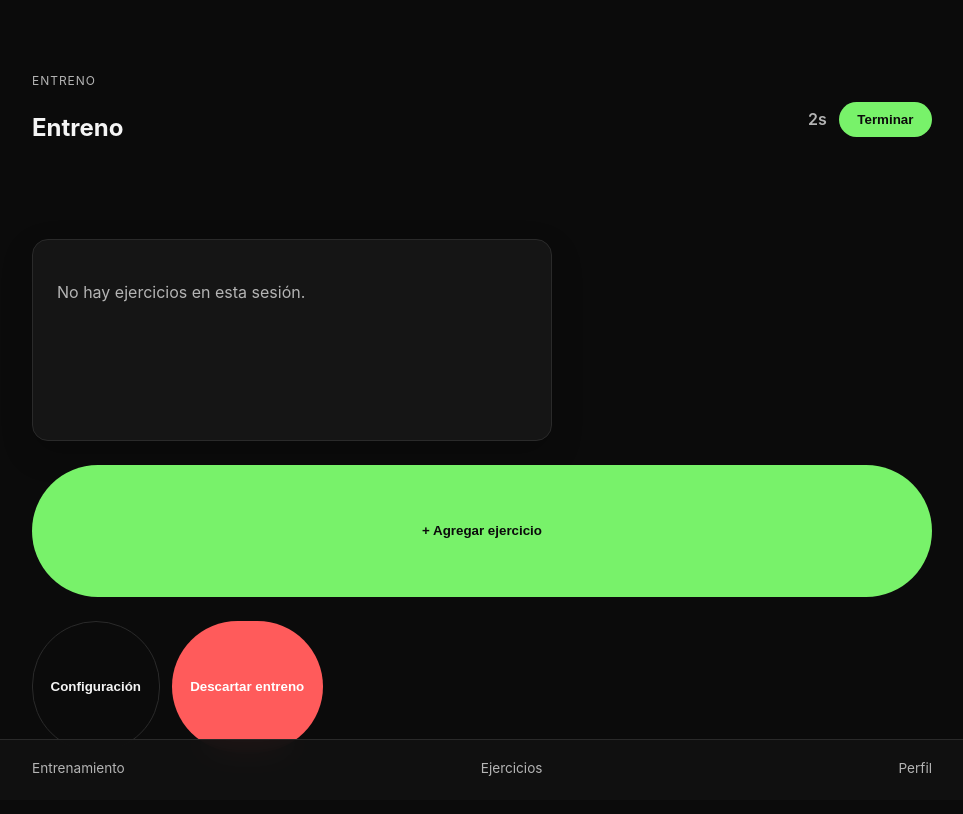
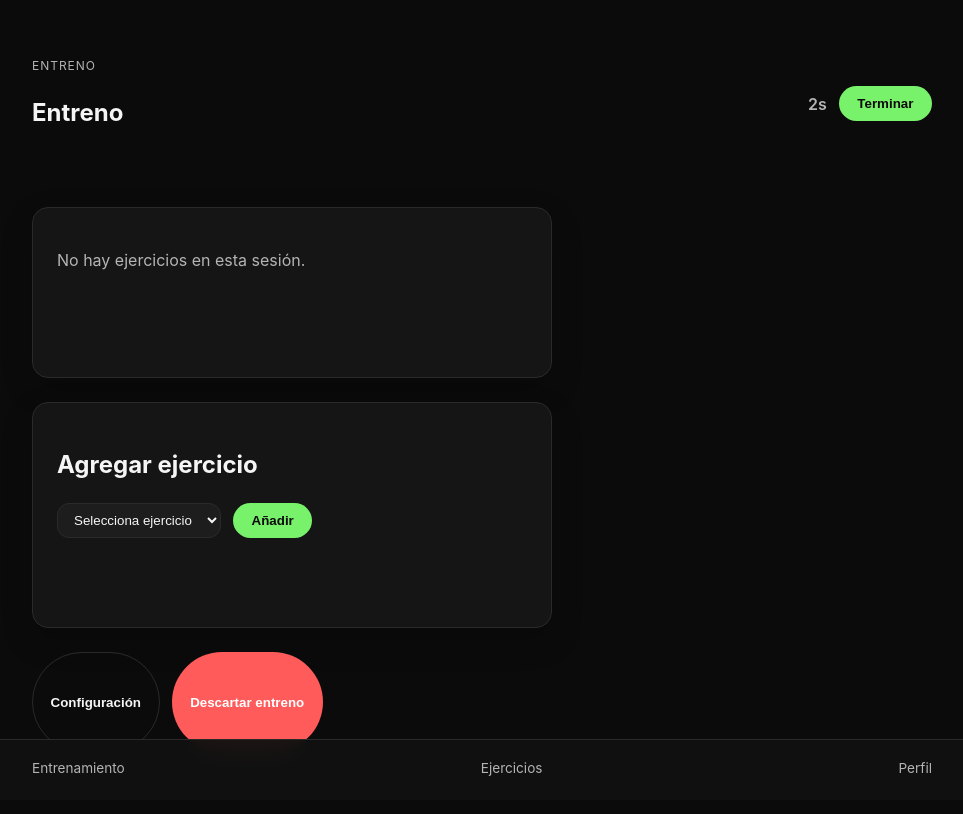
Before and after one commit to Vonetto/gym-app, a React (Vite) app: page / in a window 1280 px wide. Both pictures are taken after a click on the button "+ Empezar entrenamiento vacío". Shown: the top 814 px of the page, without its empty margins (158-1121 px from the left). Built offline with nearby package versions, Linux system fonts and the light colour scheme.

Commit message:
feat(workout): add exercise picker and history

```diff
--- a/src/pages/Home.tsx
+++ b/src/pages/Home.tsx
@@ -20,6 +20,7 @@ interface WorkoutSession {
     exerciseId: string;
     name: string;
     metricType: string;
+    previousSets?: Array<{ weight?: number; reps?: number }>;
     sets: Array<{
       weight?: number;
       reps?: number;
@@ -83,6 +84,9 @@ export function Home() {
     if (!detail) return;
     const exercises = await listExercises();
     const exerciseMap = new Map(exercises.map((exercise) => [exercise.id, exercise]));
+    const historyRaw = localStorage.getItem('workout-history');
+    const history = historyRaw ? JSON.parse(historyRaw) : [];
+    const lastSession = history.find((entry: WorkoutSession) => entry.routineId === routineId);
     const session: WorkoutSession = {
       id: `session-${crypto.randomUUID()}`,
       createdAt: new Date().toISOString(),
@@ -99,10 +103,18 @@ export function Home() {
           distance: defaults?.defaultDistance,
           completed: false
         }));
+        const previous =
+          lastSession?.exercises.find(
+            (exerciseEntry: { exerciseId: string }) => exerciseEntry.exerciseId === entry.exerciseId
+          )?.sets ?? [];
         return {
           exerciseId: entry.exerciseId,
           name: exercise ? getExerciseDisplayName(exercise, settings.language) : 'Ejercicio',
           metricType: exercise?.metricType ?? 'weight_reps',
+          previousSets: previous.map((set: { weight?: number; reps?: number }) => ({
+            weight: set.weight,
+            reps: set.reps
+          })),
           sets
         };
       })
--- a/src/pages/Workout.tsx
+++ b/src/pages/Workout.tsx
@@ -1,5 +1,7 @@
 import { useEffect, useMemo, useState } from 'react';
 import { useNavigate } from 'react-router-dom';
+import { listExercises, getExerciseDisplayName } from '../data/exercises';
+import { useSettings } from '../data/SettingsProvider';
 
 interface WorkoutSet {
   weight?: number;
@@ -13,6 +15,7 @@ interface WorkoutExercise {
   exerciseId: string;
   name: string;
   metricType: string;
+  previousSets?: Array<{ weight?: number; reps?: number }>;
   sets: WorkoutSet[];
 }
 
@@ -33,8 +36,13 @@ function formatDuration(seconds: number) {
 
 export function Workout() {
   const navigate = useNavigate();
+  const { settings } = useSettings();
   const [session, setSession] = useState<WorkoutSession | null>(null);
   const [elapsed, setElapsed] = useState(0);
+  const [exercisePicker, setExercisePicker] = useState('');
+  const [exerciseOptions, setExerciseOptions] = useState<
+    Array<{ id: string; label: string; metricType: string }>
+  >([]);
 
   useEffect(() => {
     const stored = localStorage.getItem('active-session');
@@ -47,6 +55,20 @@ export function Workout() {
     if (!session) return;
     localStorage.setItem('active-session', JSON.stringify(session));
   }, [session]);
+
+  useEffect(() => {
+    const loadExercises = async () => {
+      const exercises = await listExercises();
+      setExerciseOptions(
+        exercises.map((exercise) => ({
+          id: exercise.id,
+          label: getExerciseDisplayName(exercise, settings.language),
+          metricType: exercise.metricType
+        }))
+      );
+    };
+    loadExercises();
+  }, [settings.language]);
 
   useEffect(() => {
     if (!session) return;
@@ -105,6 +127,12 @@ export function Workout() {
   };
 
   const handleFinish = () => {
+    if (session) {
+      const existing = localStorage.getItem('workout-history');
+      const history = existing ? JSON.parse(existing) : [];
+      history.unshift(session);
+      localStorage.setItem('workout-history', JSON.stringify(history.slice(0, 50)));
+    }
     localStorage.removeItem('active-session');
     setSession(null);
     navigate('/');
@@ -114,6 +142,29 @@ export function Workout() {
     localStorage.removeItem('active-session');
     setSession(null);
     navigate('/');
+  };
+
+  const handleAddExercise = () => {
+    if (!session || !exercisePicker) return;
+    const selected = exerciseOptions.find((option) => option.id === exercisePicker);
+    if (!selected) return;
+    setSession((prev) => {
+      if (!prev) return prev;
+      const nextExercise: WorkoutExercise = {
+        exerciseId: selected.id,
+        name: selected.label,
+        metricType: selected.metricType,
+        previousSets: [],
+        sets: Array.from({ length: 3 }, () => ({
+          completed: false
+        }))
+      };
+      return {
+        ...prev,
+        exercises: [...prev.exercises, nextExercise]
+      };
+    });
+    setExercisePicker('');
   };
 
   const workoutTitle = useMemo(() => session?.routineName ?? 'Entreno', [session?.routineName]);
@@ -173,7 +224,12 @@ export function Workout() {
               {exercise.sets.map((set, setIndex) => (
                 <div key={`${exercise.exerciseId}-${setIndex}`} className="set-row">
                   <span>{setIndex + 1}</span>
-                  <span className="muted">-</span>
+                  <span className="muted">
+                    {exercise.previousSets?.[setIndex]?.weight !== undefined &&
+                    exercise.previousSets?.[setIndex]?.reps !== undefined
+                      ? `${exercise.previousSets?.[setIndex]?.weight} x ${exercise.previousSets?.[setIndex]?.reps}`
+                      : '-'}
+                  </span>
                   <input
                     type="number"
                     value={set.weight ?? ''}
@@ -209,9 +265,22 @@ export function Workout() {
         ))
       )}
 
-      <button className="primary-button full" type="button">
-        + Agregar ejercicio
-      </button>
+      <div className="card">
+        <h2>Agregar ejercicio</h2>
+        <div className="field inline">
+          <select value={exercisePicker} onChange={(event) => setExercisePicker(event.target.value)}>
+            <option value="">Selecciona ejercicio</option>
+            {exerciseOptions.map((exercise) => (
+              <option key={exercise.id} value={exercise.id}>
+                {exercise.label}
+              </option>
+            ))}
+          </select>
+          <button className="primary-button" type="button" onClick={handleAddExercise}>
+            Añadir
+          </button>
+        </div>
+      </div>
       <div className="actions">
         <button className="ghost-button" type="button">
           Configuración
```
